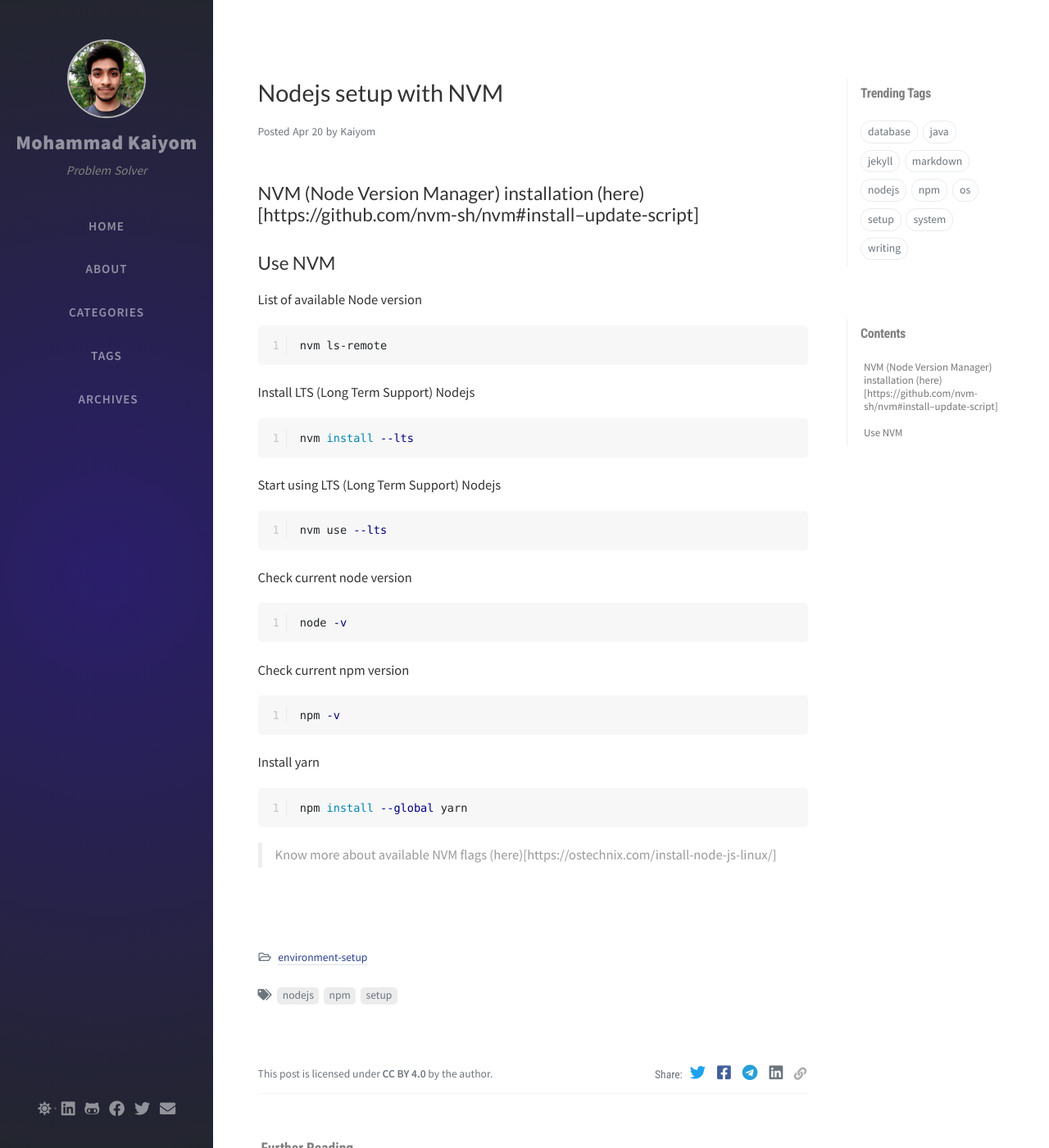
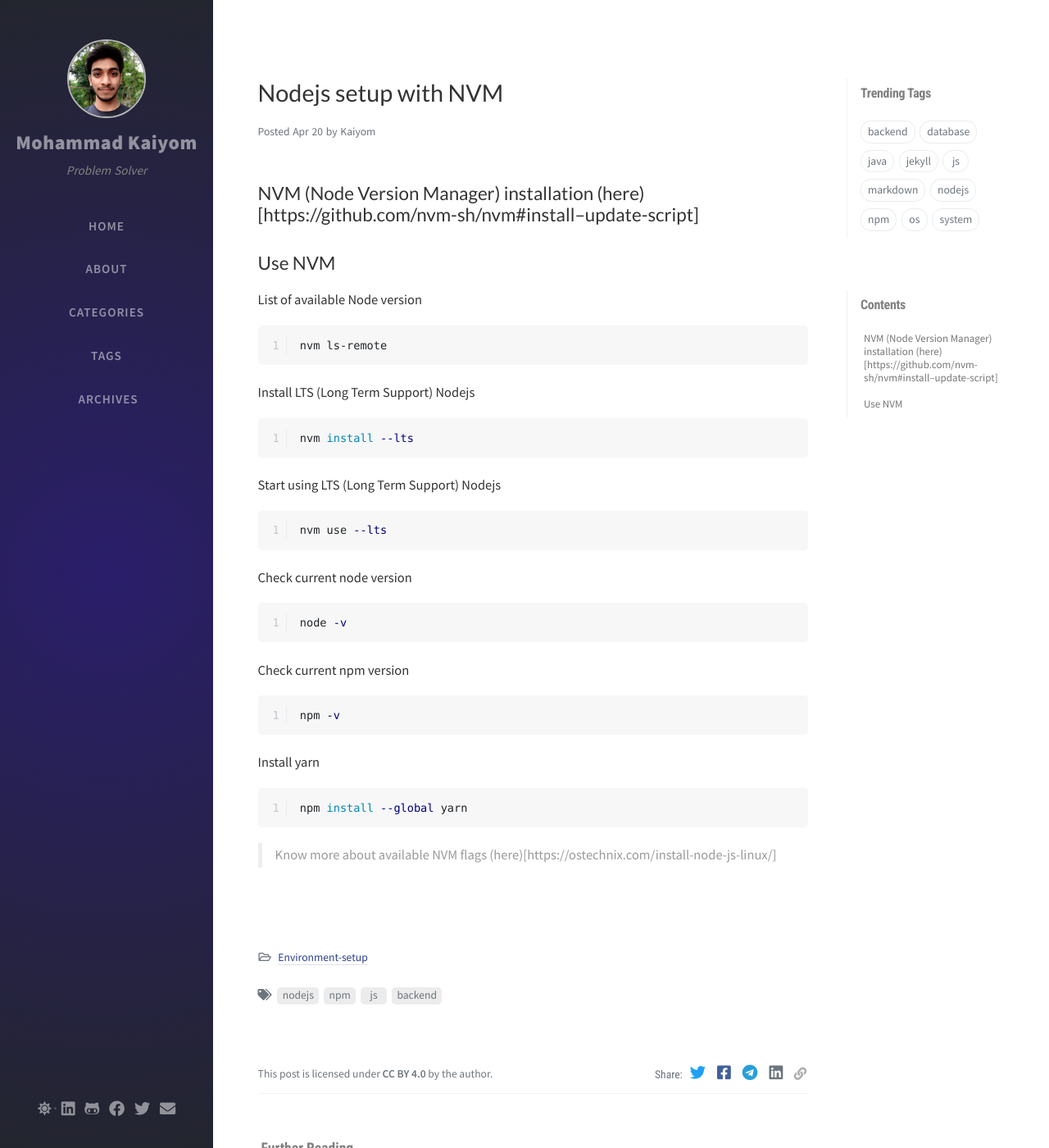
Before and after one commit to kaiyom/kaiyom.github.io, a Jekyll site: the page built from _posts/2022-04-20-nodejs-setup-with-nvm.md, in a window 1280 px wide and 1400 px high. Shown: the whole window at 82% size. Built offline with Jekyll 4.4.1, drawn with Linux system fonts in a browser that asks for light colours; nearby versions of some CDN libraries; comment, search, counter and statistics services are not loaded.

Commit message:
spelling mistake fixed

```diff
--- a/_posts/2022-04-20-nodejs-setup-with-nvm.md
+++ b/_posts/2022-04-20-nodejs-setup-with-nvm.md
@@ -1,9 +1,9 @@
 ---
 title: Nodejs setup with NVM
 author: Kaiyom
-date: 2022-04-20 06:30:00 -0000
-categories: [environment-setup]
-tags: [nodejs,npm,setup]
+date: 2022-04-20 06:30:00 -0001
+categories: [Environment-setup]
+tags: [nodejs,npm,js,backend]
 ---
 
 ## NVM (Node Version Manager) installation (here) [https://github.com/nvm-sh/nvm#install--update-script]
```
